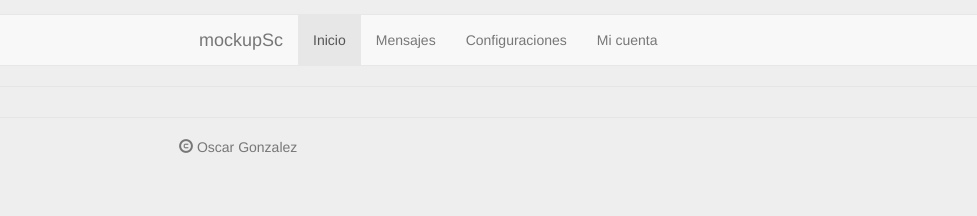
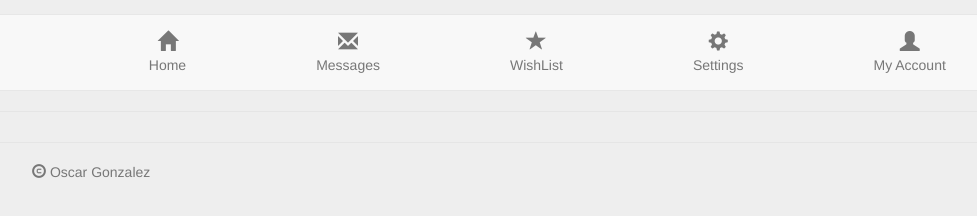
Before and after one commit to pascual22/mockSC, a website: page app/index.html at #/micuenta in a window 1280 px wide. Shown: the whole page, without its empty margins (111-1088 px from the left). Drawn offline with nearby package versions, Linux system fonts and the light colour scheme; some packages are replaced by stand-ins of ours; files that its build step writes are made by us from their sources.

Commit message:
Segunda versión

```diff
--- a/app/index.html
+++ b/app/index.html
@@ -68,6 +68,7 @@
   <script src="scripts/directives/menudirective.js"></script>
   <script src="scripts/controllers/inicioctrl.js"></script>
   <script src="scripts/controllers/mensajesctrl.js"></script>
+  <script src="scripts/controllers/listadeseosctrl.js"></script>
   <script src="scripts/controllers/configuracionesctrl.js"></script>
   <script src="scripts/controllers/micuentactrl.js"></script>
   <!-- endbuild -->
--- a/app/scripts/app.js
+++ b/app/scripts/app.js
@@ -30,12 +30,14 @@ angular
         url: '/mensajes',
         templateUrl: 'views/mensajes.html'
       })
-
+      .state('listadeseos', {
+        url: '/listadeseos',
+        templateUrl: 'views/listadeseos.html'
+      })
       .state('configuraciones', {
         url: '/configuraciones',
         templateUrl: 'views/configuraciones.html'
       })
-
       .state('micuenta', {
         url: '/micuenta',
         templateUrl: 'views/micuenta.html'
--- /dev/null
+++ b/app/scripts/controllers/listadeseosctrl.js
@@ -0,0 +1,17 @@
+'use strict';
+
+/**
+ * @ngdoc function
+ * @name mockupScApp.controller:MainCtrl
+ * @description
+ * # MainCtrl
+ * Controller of the mockupScApp
+ */
+angular.module('mockupScApp')
+    .controller('ListaDeseosCtrl', function ($scope) {
+
+        var vm = $scope;
+
+        vm.mensaje = 'Hola lo que deseo comprar';
+
+    });
--- a/app/scripts/directives/menudirective.js
+++ b/app/scripts/directives/menudirective.js
@@ -3,6 +3,38 @@
 angular.module('mockupScApp').directive('menu', function () {
     return {
         templateUrl: 'views/directives/menu.html',
-        restrict: 'E'
+        restrict: 'E',
+        scope: {},
+        link: function postLink(scope) {
+
+            scope.mensaje = 'mensaje fallidos';
+            scope.menuItems = [
+                {
+                    nombre: 'Home',
+                    ref: 'inicio',
+                    icon: 'home'
+                },
+                {
+                    nombre: 'Messages',
+                    ref: 'mensajes',
+                    icon: 'envelope'
+                },
+                {
+                    nombre: 'WishList',
+                    ref: 'listadeseos',
+                    icon: 'star'
+                },
+                {
+                    nombre: 'Settings',
+                    ref: 'configuraciones',
+                    icon: 'cog'
+                },
+                {
+                    nombre: 'My Account',
+                    ref: 'micuenta',
+                    icon: 'user'
+                }
+            ];
+        }
     };
 });
--- a/app/styles/main.css
+++ b/app/styles/main.css
@@ -63,7 +63,7 @@ body {
 /* Responsive: Portrait tablets and up */
 @media screen and (min-width: 768px) {
   .container {
-    max-width: 730px;
+    max-width: 80%;
   }
 
   /* Remove the padding we set earlier */
@@ -82,3 +82,29 @@ body {
     border-bottom: 0;
   }
 }
+/*
+estilos generados
+*/
+.iconos{
+  font-size: 20px;
+  text-align: center;
+}
+.active {
+  background: #193948 !important;
+  color: #FFFFFF !important;
+}
+.active:hover {
+  background: #417a9b !important;
+  color: #d5dde2 !important;
+}
+.menu > li > a {
+  padding-left: 80px;
+  padding-right: 80px;
+}
+.menu > li > a:hover{
+  background: #417a9b !important;
+  color: #d5dde2 !important;
+}
+.menu{
+  text-align: center;
+}
--- a/app/views/directives/menu.html
+++ b/app/views/directives/menu.html
@@ -1,7 +1,7 @@
 <div class="header">
     <div class="navbar navbar-default" role="navigation">
         <div class="container">
-            <div class="navbar-header">
+            <!-- <div class="navbar-header">
 
                 <button type="button" class="navbar-toggle collapsed" data-toggle="collapse"
                     data-target="#js-navbar-collapse">
@@ -12,15 +12,21 @@
                 </button>
 
                 <a class="navbar-brand" ui-sref="inicio">mockupSc</a>
-            </div>
+            </div> -->
 
             <div class="collapse navbar-collapse" id="js-navbar-collapse">
 
-                <ul class="nav navbar-nav">
-                    <li class="active"><a ui-sref="inicio">Inicio</a></li>
-                    <li><a ui-sref="mensajes">Mensajes</a></li>
-                    <li><a ui-sref="configuraciones">Configuraciones</a></li>
-                    <li><a ui-sref="micuenta">Mi cuenta</a></li>
+                <ul class="nav navbar-nav menu" ng-repeat="men in menuItems">
+                    <li>
+                        <a ui-sref="{{men.ref}}" ui-sref-active="active">
+                            <div class="row">
+                                <span class="iconos glyphicon glyphicon-{{men.icon}}"></span>
+                            </div>
+                            <div class="row">
+                                {{men.nombre}}
+                            </div>
+                        </a>
+                    </li>
                 </ul>
             </div>
         </div>
```
Also changed, not shown: app/views/listadeseos.html (added, +8 -0 lines), package.json (+15 -15 lines), app/images/yeoman.png (deleted), 1 other file.
